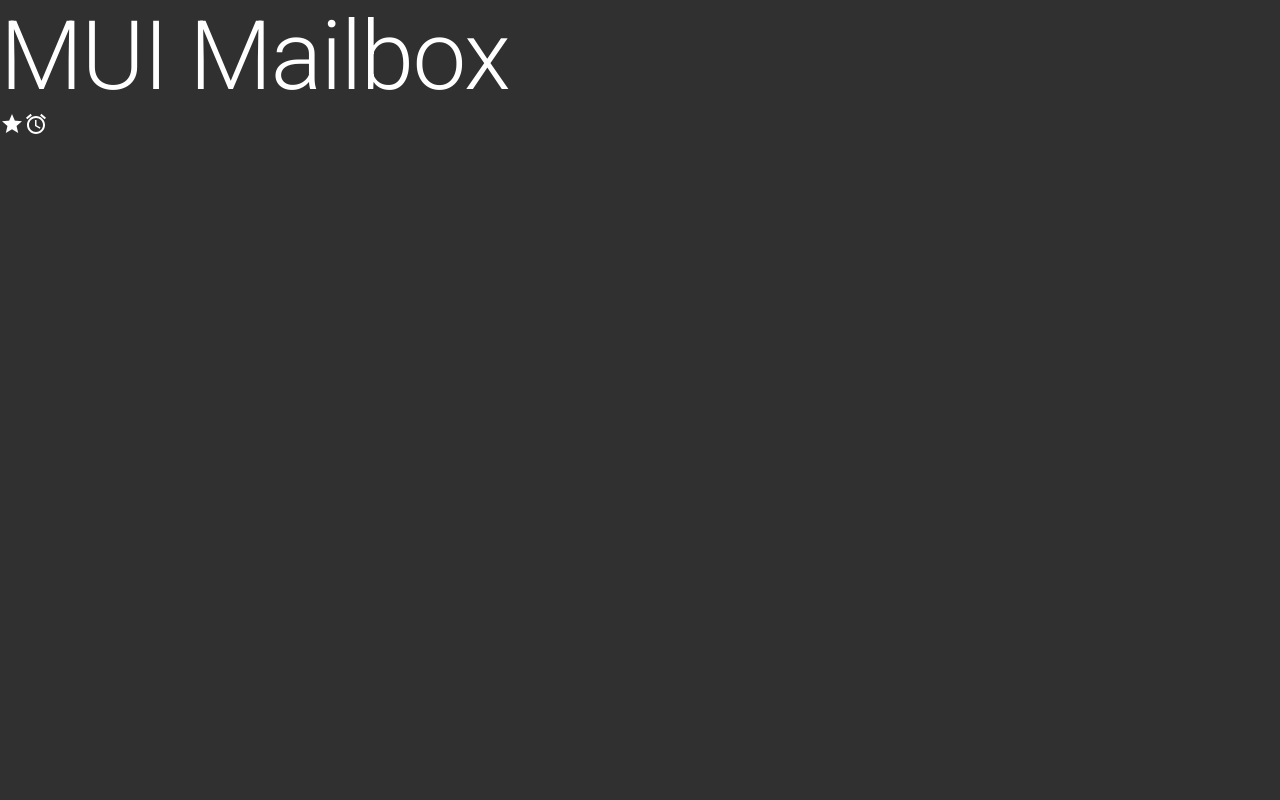
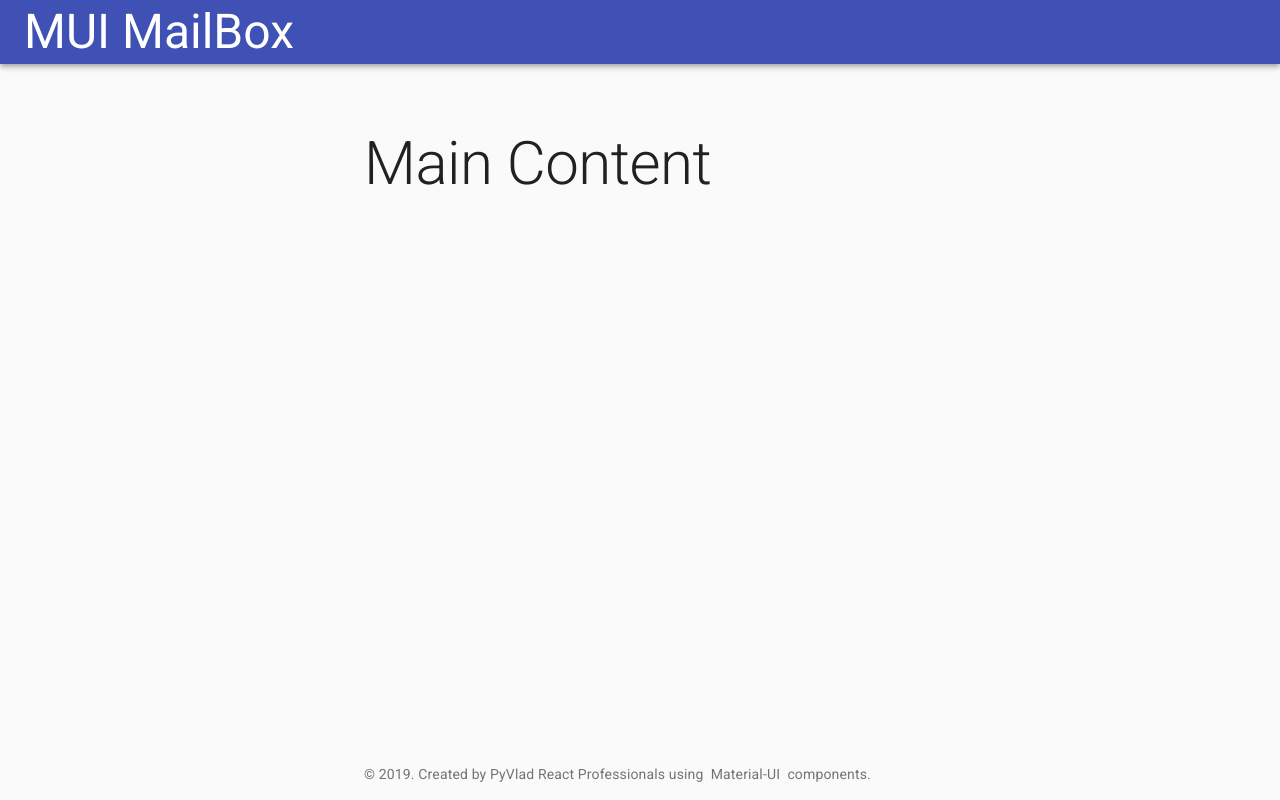
Before and after one commit to pyvlad/mailbox-mui, a React (Create React App) app: page / in a window 1280 px wide. Built offline with nearby package versions, Linux system fonts and the light colour scheme.

Commit message:
add basic layout

```diff
--- a/src/App.js
+++ b/src/App.js
@@ -1,28 +1,14 @@
 import React from 'react'
 
-import {Typography} from '@material-ui/core'
-import Icon from '@material-ui/core/Icon'
-import {AccessAlarm} from '@material-ui/icons'
+import Layout from './components/Layout'
+import Header from './components/Header'
+import Footer from './components/Footer'
+import MainContent from './components/MainContent'
 
-// Here, we use Hook API to generate and apply component styles
-// https://material-ui.com/styles/basics/
-// alternatives: Styled Components (via 'styled') and HOC (via 'withStyles')
-import { makeStyles } from '@material-ui/core/styles'
-
-const useStyles = makeStyles(theme => ({
-  root: {
-    padding: 0
-  }
-}));
-
-export default () => {
-  const classes = useStyles()
-
-  return <div className={classes.root}>
-    <Typography variant="h1">
-      MUI Mailbox
-    </Typography>
-    <Icon>star</Icon>
-    <AccessAlarm />
-  </div>
-}
+export default () => (
+  <Layout
+    header={<Header />}
+    footer={<Footer />}
+    mainContent={<MainContent />}
+  />
+)
--- /dev/null
+++ b/src/components/Footer.js
@@ -0,0 +1,16 @@
+import React from 'react'
+import Typography from '@material-ui/core/Typography'
+import Link from '@material-ui/core/Link'
+
+
+export default () => (
+  <Typography variant="body2" color="textSecondary">
+    &copy; 2019. Created by PyVlad React Professionals using
+    &nbsp;
+      <Link color="inherit" href="https://material-ui.com/">
+        Material-UI
+      </Link>
+    &nbsp;
+    components.
+  </Typography>
+)
--- /dev/null
+++ b/src/components/Header.js
@@ -0,0 +1,14 @@
+import React from 'react';
+import {
+  Toolbar,
+  Typography
+} from '@material-ui/core'
+
+
+export default () => (
+  <Toolbar>
+    <Typography variant="h3" component="h1">
+      MUI MailBox
+    </Typography>
+  </Toolbar>
+)
--- /dev/null
+++ b/src/components/Layout.js
@@ -0,0 +1,46 @@
+import React from 'react'
+import {makeStyles} from '@material-ui/styles'
+import {
+  AppBar,
+  Container
+} from '@material-ui/core'
+
+
+const useStyles = makeStyles(theme => ({
+  root: {
+    display: 'flex',
+    flexDirection: 'column',
+    minHeight: '100vh',
+  },
+  main: {
+    marginTop: theme.spacing(8),
+    marginBottom: theme.spacing(2),
+  },
+  footer: {
+    padding: theme.spacing(2),
+    marginTop: 'auto'
+  },
+}));
+
+
+export default ({header, footer, mainContent}) => {
+  const classes = useStyles()
+
+  return (
+    <div className={classes.root}>
+      <AppBar position="static">
+        {header}
+      </AppBar>
+
+      <Container className={classes.main} maxWidth="sm">
+        {mainContent}
+      </Container>
+
+      <footer className={classes.footer}>
+        <Container maxWidth="sm">
+          {footer}
+        </Container>
+      </footer>
+    </div>
+  )
+}
--- /dev/null
+++ b/src/components/MainContent.js
@@ -0,0 +1,8 @@
+import React from 'react'
+import {Typography} from '@material-ui/core'
+
+export default () => (
+  <Typography variant="h2" component="h1" gutterBottom>
+    Main Content
+  </Typography>
+)
--- a/src/theme.js
+++ b/src/theme.js
@@ -3,7 +3,7 @@ import { createMuiTheme } from '@material-ui/core/styles';
 // Customized theme settings go here
 const theme = createMuiTheme({
   palette: {
-    type: "dark"
+    type: "light"
   }
 });
 
```
